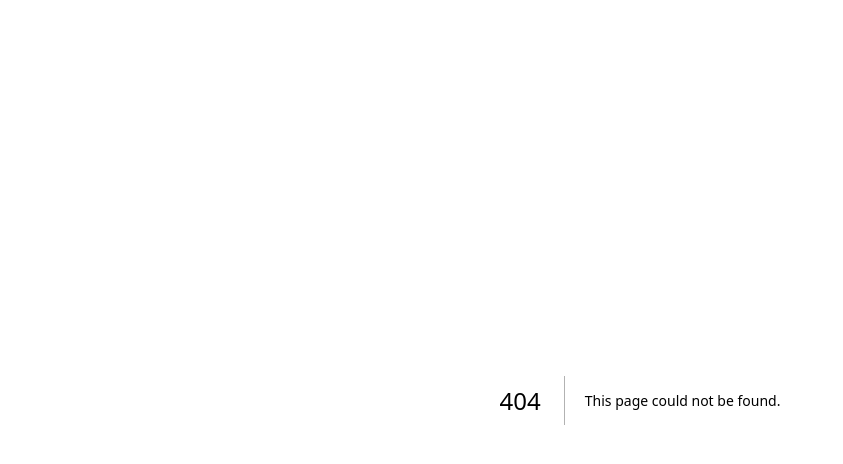
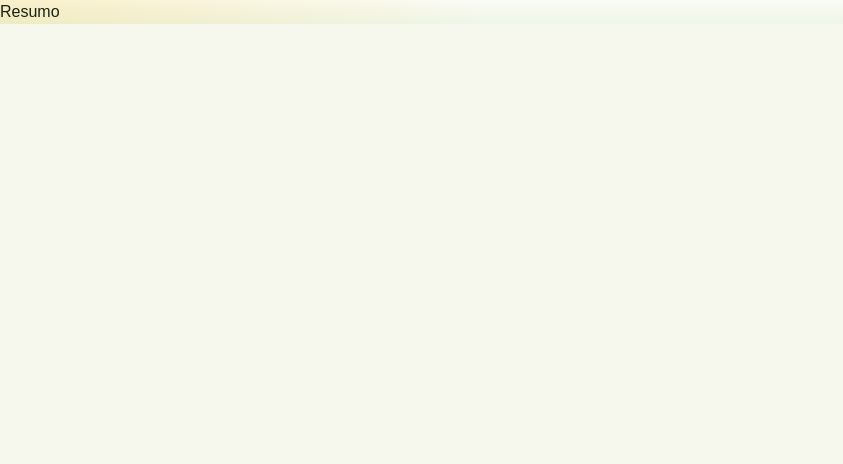
Before and after one commit to felipeagapito/caderninho-inteligente, a Next.js app: page /reports in a window 1280 px wide. Before the commit this address had no page. Shown: the top 464 px of the page, without its empty margins (0-843 px from the left). Built offline with nearby package versions, Linux system fonts and the light colour scheme.

Commit message:
feat: add reports route

```diff
--- /dev/null
+++ b/src/app/reports/page.tsx
@@ -0,0 +1,3 @@
+export default function Page() {
+  return <div>Resumo</div>;
+}
```
